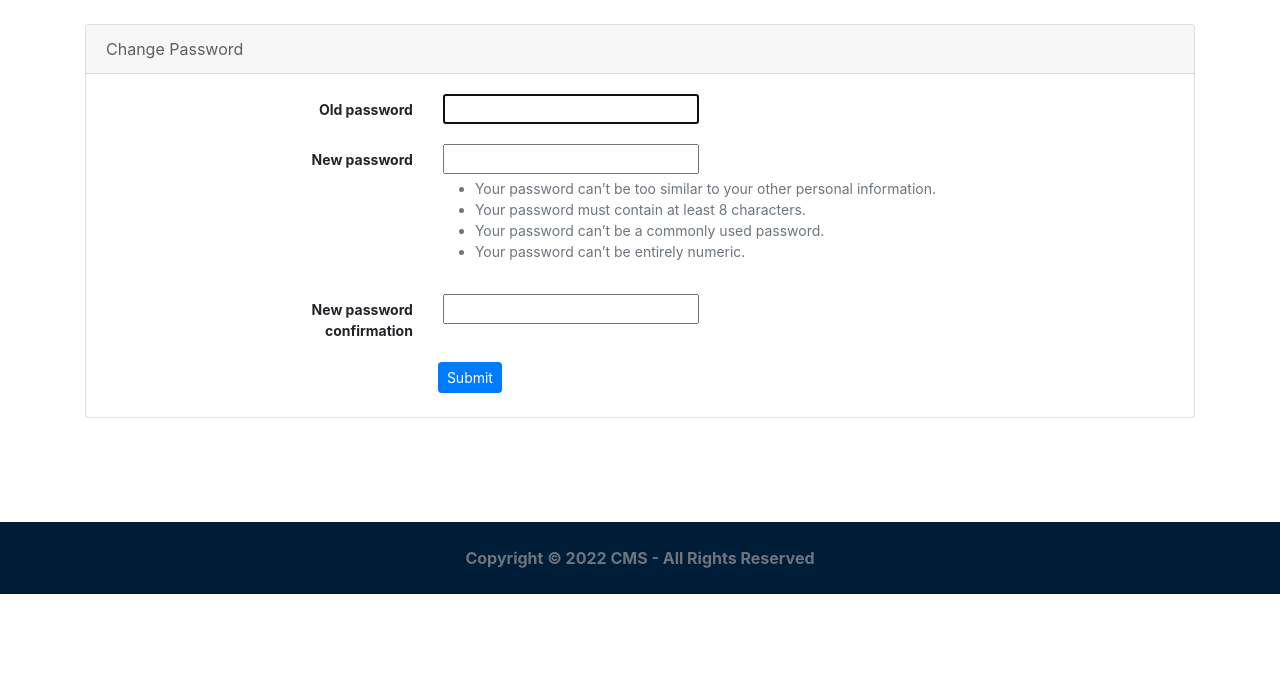
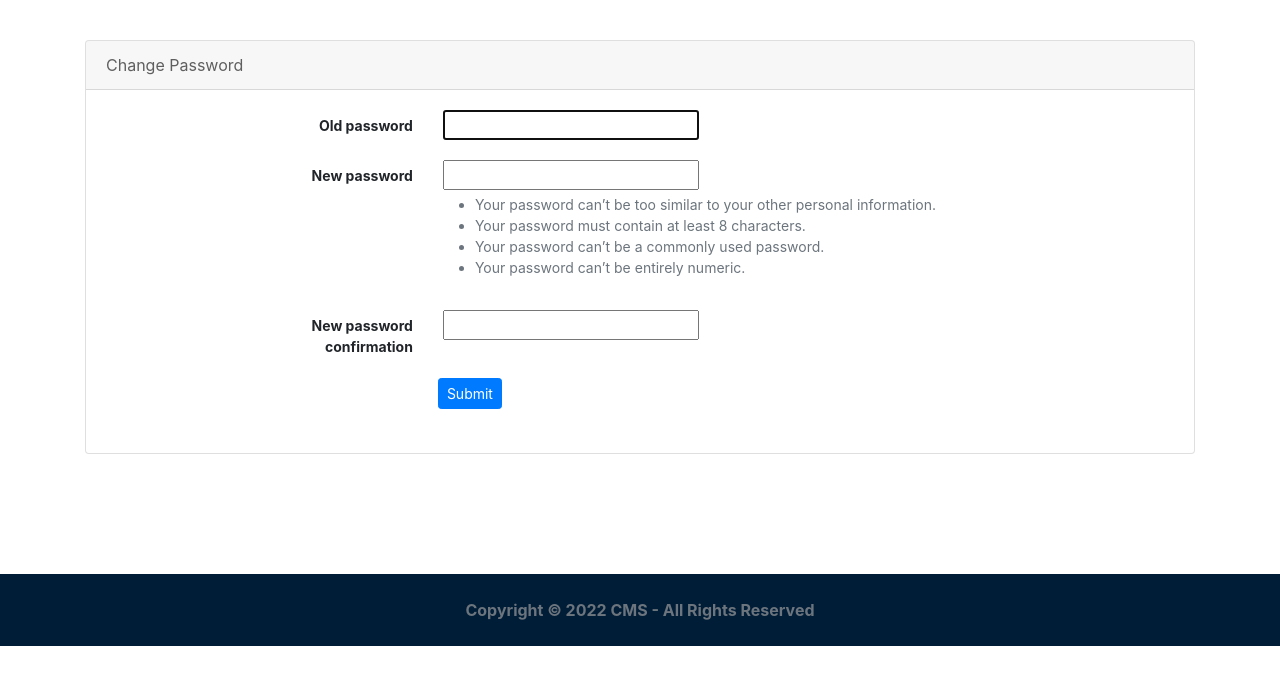
Before and after one commit to anuragftp/cms, a Django app: page /password/change/ in a window 1280 px wide. Shown: the part 66-751 px from the top of the page. Run offline with Django 3.2, Linux system fonts and the light colour scheme; a user stored in the database is signed in; some libraries are stand-ins or nearby versions.

Commit message:
version 1.10.4.5

```diff
--- a/accounts/templates/accounts/password_change.html
+++ b/accounts/templates/accounts/password_change.html
@@ -6,9 +6,9 @@
 {% endblock %}
 
 {% block content %}
-    <div class="container">
+    <div class="container my-4">
         <div class="row ">
-            <div class="col-12 my-4">
+            <div class="col-12 my-3">
                 <div class="card password__change__card m-auto">
                     <div class="card-header">
                         <p class="m-0" style="color: #5f5f5f;">Change Password</p>
@@ -36,7 +36,7 @@
                             {% endfor %}
                             <!-- End Password Change Form -->
 
-                            <div class="offset-md-2 my-1">
+                            <div class="offset-md-2 my-1 mb-4">
                                 <button class="btn btn-sm btn-primary">Submit</button>
                             </div>
                         </form>
```
Also changed, not shown: db.sqlite3.
